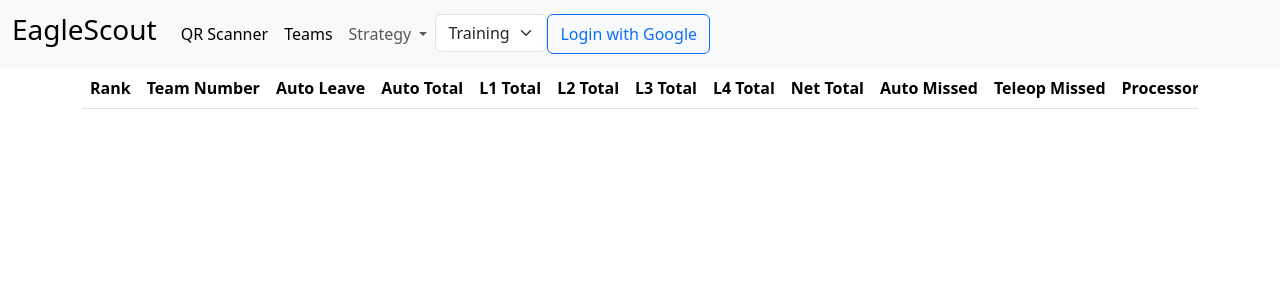
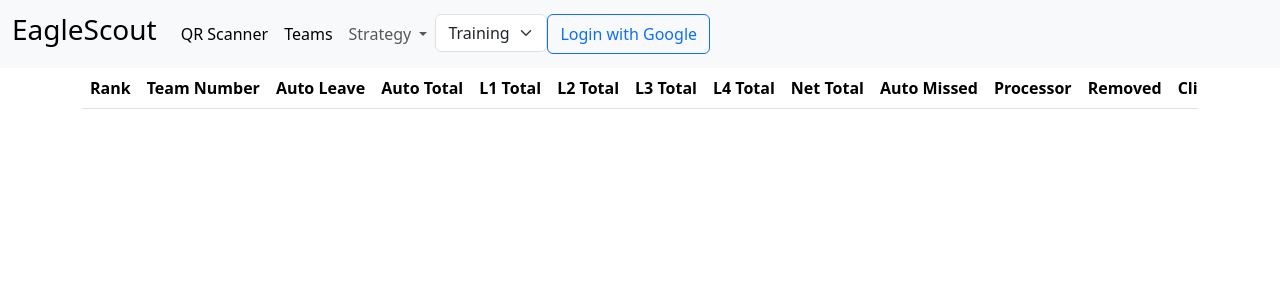
Before and after one commit to team-2073-eagleforce/scouting-backend-2025, a Django app: page /strategy/rankings/ in a window 1280 px wide. Shown: the top 300 px of the page. Run offline with Django 4.2, Linux system fonts and the light colour scheme; data comes from the database, SQL or seed files in the repository; data that the repository does not hold is empty; parts of the project's set-up code (start-up, migrations or seed data) failed here and were passed over.

Commit message:
removed missed_teleop

```diff
--- a/scanner/views.py
+++ b/scanner/views.py
@@ -22,7 +22,7 @@ def scanner(request):
 
             # Ensure required keys exist
             required_keys = [
-                "teamNumber", "comp_code", "name", "matchNumber", "startPos", "quantifier", "missed_auto","missed_teleop",
+                "teamNumber", "comp_code", "name", "matchNumber", "startPos", "quantifier", "missed_auto",
                 "autoLeave", "autoNet", "autoProcessor", "autoRemoved", "autoPath", "autoL1", "autoL2",
                 "autoL3", "autoL4", "telenet", "teleProcessor", "teleRemoved", "teleL1", "teleL2", "teleL3",
                 "teleL4", "endClimb", "driverRanking", "defenseRanking", "comment", "isBroken", "isDisabled", "isTipped"
@@ -45,7 +45,6 @@ def scanner(request):
                 start_pos=data_from_post["startPos"],
                 quantifier=data_from_post["quantifier"],
                 missed_auto=data_from_post["missed_auto"],
-                missed_teleop=data_from_post["missed_teleop"],
                 auto_leave=data_from_post["autoLeave"],
                 auto_net=data_from_post["autoNet"],
                 auto_processor=data_from_post["autoProcessor"],
--- a/strategy/static/strategy/dashboard.js
+++ b/strategy/static/strategy/dashboard.js
@@ -1,6 +1,6 @@
 console.log("Script loaded");
 
-const scoringFields = ["auto", "autoleave", "L1", "L2", "L3", "L4", "net", "missed_auto", "missed_teleop", "processor", "removed", "climb", "defense", "start_pos"];
+const scoringFields = ["auto", "autoleave", "L1", "L2", "L3", "L4", "net", "missed_auto", "processor", "removed", "climb", "defense", "start_pos"];
 
 // Add a flag to track initialization
 if (window.dashboardInitialized) {
--- a/strategy/templates/strategy/rankings.html
+++ b/strategy/templates/strategy/rankings.html
@@ -30,7 +30,6 @@
                     <th onclick="sortTable(7, 'L4')">L4 Total</th>
                     <th onclick="sortTable(8, 'net')">Net Total</th>
                     <th onclick="sortTable(14, 'missed_auto')">Auto Missed</th>
-                    <th onclick="sortTable(14, 'missed_teleop')">Teleop Missed</th>
                     <th onclick="sortTable(9, 'processor')">Processor</th>
                     <th onclick="sortTable(10, 'removed')">Removed</th>
                     <th onclick="sortTable(11, 'climb')">Climb</th>
@@ -52,7 +51,6 @@
                         <td class="L4">{{ team_stats.L4 }}</td>
                         <td class="net">{{ team_stats.net }}</td>
                         <td class="missed_auto">{{ team_stats.missed_auto }}</td>
-                        <td class="missed_teleop">{{ team_stats.missed_teleop }}</td>
                         <td class="processor">{{ team_stats.processor }}</td>
                         <td class="removed">{{ team_stats.removed }}</td>
                         <td class="climb">{{ team_stats.climb }}</td>
--- a/strategy/views.py
+++ b/strategy/views.py
@@ -261,7 +261,6 @@ def fetch_team_match_averages(team_number, comp_code):
     match_data = team_match_data.first()  # Gets the specific match data
     start_pos = match_data.start_pos if match_data else 0
     missed_auto = match_data.missed_auto if match_data else 0
-    missed_teleop = match_data.missed_teleop if match_data else 0
 
     return {
         'autoleave': round(team_match_averages['auto_leave__avg'], 3),
@@ -273,7 +272,6 @@ def fetch_team_match_averages(team_number, comp_code):
         'net': round(team_match_averages['auto_net__avg'] + team_match_averages['telenet__avg'], 3),
         'start_pos': start_pos,
         'missed_auto': missed_auto,
-        'missed_teleop': missed_teleop,
         'processor': round(team_match_averages['auto_processor__avg'] + team_match_averages['teleProcessor__avg'], 3),
         'removed': round(team_match_averages['auto_removed__avg'] + team_match_averages['teleRemoved__avg'], 3),
         'climb': round(team_match_averages['climb__avg'], 3),
--- a/teams/models.py
+++ b/teams/models.py
@@ -33,7 +33,6 @@ class Team_Match_Data(models.Model):
     quantifier = models.CharField(max_length=10)
     start_pos = models.IntegerField(default=0)
     missed_auto = models.IntegerField(default=0)
-    missed_teleop = models.IntegerField(default=0)
 
     # Auto Period
     auto_leave = models.IntegerField()
--- a/teams/templates/teams/team_page.html
+++ b/teams/templates/teams/team_page.html
@@ -94,7 +94,6 @@
                 <td>{{ match.defense_ranking }}</td>
                 <td>{{ match.start_pos }}</td>
                 <td>{{ match.missed_auto }}</td>
-                <td>{{ match.missed_teleop }}</td>
                 <td>
                     {% if match.auto_path %}
                         <a href="#" class="auto-path-link" data-match="{{ match.match_number }}"
```
Also changed, not shown: teams/migrations/0004_remove_team_match_data_missed_teleop.py (added).
